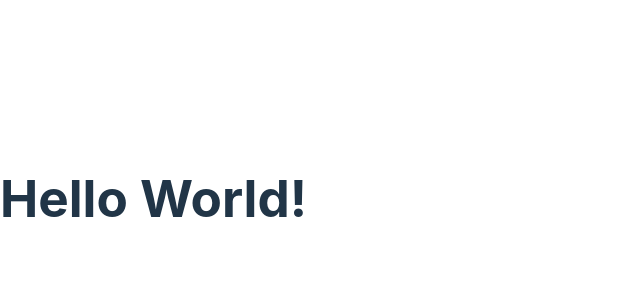
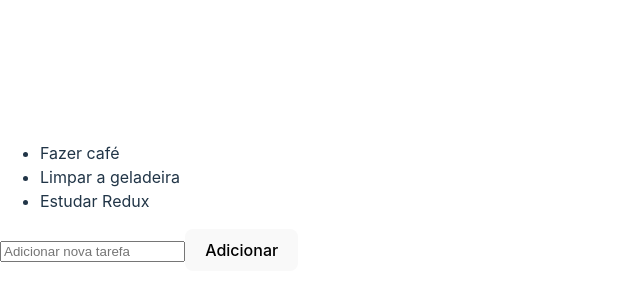
Before and after one commit to alekaimer/todo-redux, a React (Vite) app: page / in a window 1280 px wide. Shown: the part 202-502 px from the top of the page, without its empty margins (0-640 px from the left). Built offline with nearby package versions, Linux system fonts and the light colour scheme.

Commit message:
feat(ui): Adds TodoList and AddTodo components

```diff
--- a/src/App.tsx
+++ b/src/App.tsx
@@ -1,3 +1,9 @@
+import { AddTodo } from "./components/AddTodo";
+import { TodoList } from "./components/TodoList";
+
 export function App() {
-  return <h1>Hello World!</h1>;
+  return <div>
+    <TodoList />
+    <AddTodo />
+  </div>;
 }
--- /dev/null
+++ b/src/components/AddTodo.tsx
@@ -0,0 +1,23 @@
+import { FormEvent, useState } from "react";
+
+export function AddTodo() {
+  const [newTodo, setNewTodo] = useState("");
+
+  function handleNewTodo(e: FormEvent) {
+    e.preventDefault();
+
+    console.log(newTodo);
+  }
+
+  return (
+    <form onSubmit={handleNewTodo}>
+      <input
+        type="text"
+        placeholder="Adicionar nova tarefa"
+        value={newTodo}
+        onChange={(e) => setNewTodo(e.target.value)}
+      />
+      <button type="submit">Adicionar</button>
+    </form>
+  );
+}
--- /dev/null
+++ b/src/components/TodoList.tsx
@@ -0,0 +1,9 @@
+export function TodoList() {
+  return (
+    <ul>
+      <li>Fazer café</li>
+      <li>Limpar a geladeira</li>
+      <li>Estudar Redux</li>
+    </ul>
+  );
+}
--- a/src/store/index.ts
+++ b/src/store/index.ts
@@ -3,7 +3,7 @@
 const todoSLice = createSlice({
   name: 'todo',
   initialState: {
-    list: ['Fazer café', 'LImpar a geladeria', 'Estudar Redux']
+    list: ['Fazer café', 'Limpar a geladeria', 'Estudar Redux']
   },
   reducers: {}
 })
```
